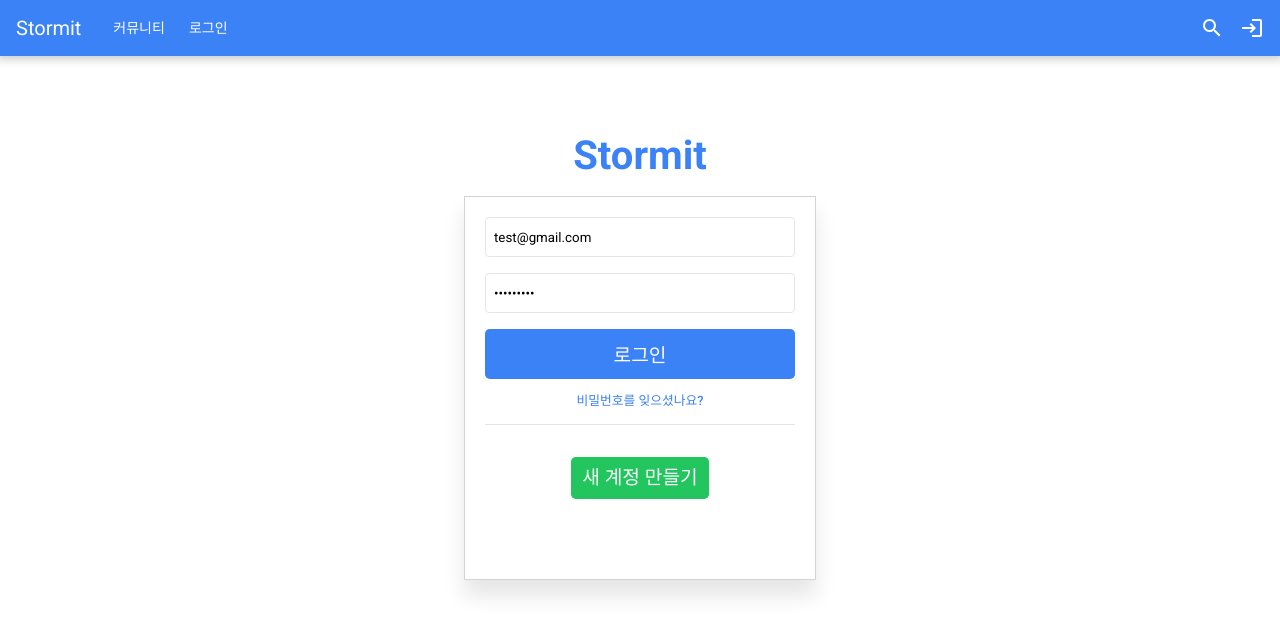
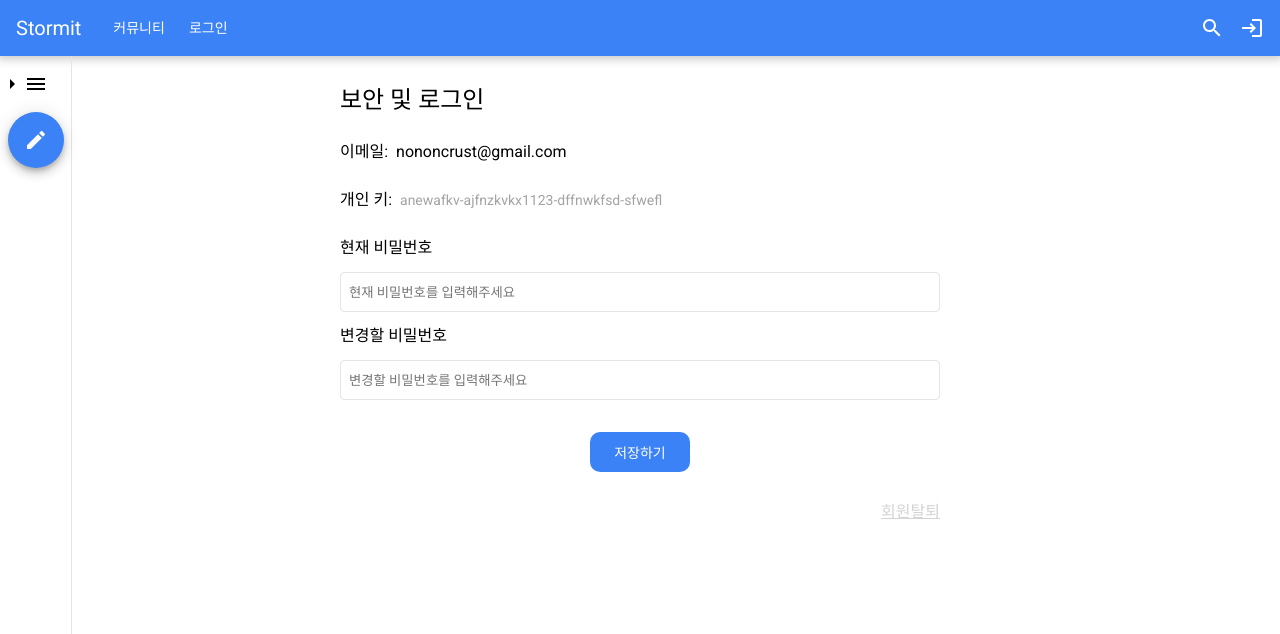
Before and after one commit to codestates/beb-04-stormit, a React (Create React App) app in the folder client/: page /account in a window 1280 px wide. Before the commit this address led to /login. Shown: the top 634 px of the page. Built offline with nearby package versions, Linux system fonts and the light colour scheme; no server answers.

Commit message:
feat: 유저 인증 기능 구현

```diff
--- a/client/src/App.tsx
+++ b/client/src/App.tsx
@@ -21,9 +21,9 @@ import Snackbar from "./components/common/Snackbar";
 import { snackbarActions } from "./store/snackbarSlice";
 import Agreement from "./pages/Agreement";
 import Communities from "./pages/Communities";
-import { authenticateAPI, refreshAccessTokenAPI } from "./lib/api/user";
+import { authenticateAPI } from "./lib/api/user";
 import { userActions } from "./store/userSlice";
-import { parseCookie, setCookie } from "./lib/utils";
+import { parseCookie } from "./lib/utils";
 import ErrorPage from "./pages/404";
 import DeletedPost from "./pages/DeletedPost";
 import SignUp from "./pages/SignUp";
@@ -62,12 +62,7 @@ const App: React.FC = () => {
         console.log(response);
 
         // userId가 클라이언트에 저장되는 시점
-        const {
-          user_id: userId,
-          username: email,
-          password: passwordHash,
-          nickname,
-        } = response.data;
+        const { user_id: userId, username: email, nickname } = response.data;
 
         dispatch(userActions.setLoggedIn());
 
@@ -75,52 +70,12 @@ const App: React.FC = () => {
           userActions.setUserInfo({
             email: email,
             nickname: nickname,
-            passwordHash: passwordHash,
             userId: userId,
           })
         );
 
         console.log("logged in");
       } catch (error: any) {
-        // silent refresh trggier
-        // console.log(error.response.data.message);
-
-        // if (error.response.data.message === "token expired") {
-        //   const response = await refreshAccessTokenAPI(userId);
-
-        //   const { accessToken } = response.data;
-
-        //   setCookie("access_token", accessToken, "10");
-
-        //   console.log("@@@ refresh API response @@@");
-        //   console.log(response);
-
-        //   const authResponse = await authenticateAPI(accessToken);
-
-        //   console.log("@@@ auth response @@@");
-        //   console.log(authResponse);
-
-        //   const {
-        //     user_id: responseUserId,
-        //     username: responseEmail,
-        //     password: responsePasswordHash,
-        //     nickname: responseNickname,
-        //   } = authResponse.data;
-
-        //   dispatch(userActions.setLoggedIn());
-
-        //   dispatch(
-        //     userActions.setUserInfo({
-        //       email: responseEmail,
-        //       nickname: responseNickname,
-        //       passwordHash: responsePasswordHash,
-        //       userId: responseUserId,
-        //     })
-        //   );
-
-        //   return;
-        // }
-
         dispatch(userActions.setLoggedOut());
       }
     };
--- a/client/src/components/ProfileModal.tsx
+++ b/client/src/components/ProfileModal.tsx
@@ -91,7 +91,6 @@ const ProfileModal: React.FC = () => {
   const isLoggedIn = useSelector((state) => state.user.isLoggedIn);
   const isDarkMode = useSelector((state) => state.theme.isDarkMode);
   const nickname = useSelector((state) => state.user.nickname);
-  const userId = useSelector((state) => state.user.userId);
 
   const dispatch = useDispatch();
 
@@ -113,7 +112,7 @@ const ProfileModal: React.FC = () => {
 
   const onClickLogOutButton = async () => {
     try {
-      await logoutAPI(userId);
+      await logoutAPI();
       closeModal();
       dispatch(userActions.setLoggedOut());
       removeCookie("access_token");
--- a/client/src/components/common/Tooltip.tsx
+++ b/client/src/components/common/Tooltip.tsx
@@ -94,6 +94,8 @@ const Tooltip: React.FC<Props> = ({ children, text, position }) => {
         className="target"
         onMouseEnter={onMouseEnter}
         onMouseLeave={onMouseLeave}
+        onFocus={() => setShowTooltip(true)}
+        onBlur={() => setShowTooltip(false)}
       >
         {children}
         {showTooltip && <div className="tooltip">{text}</div>}
--- a/client/src/lib/api/index.ts
+++ b/client/src/lib/api/index.ts
@@ -1,9 +1,12 @@
 import axiosInstance from "axios";
 import { refreshAccessTokenAPI } from "./user";
-import { setCookie } from "../utils";
+import { parseCookie, setCookie } from "../utils";
 
 const axios = axiosInstance.create({
   withCredentials: true,
+  headers: {
+    Authorization: `Bearer ${parseCookie(document.cookie).access_token}`,
+  },
 });
 
 // 액세스 토큰이 만료되었다는 응답을 받으면 액세스 토큰을 새로 재발급받고 다시 요청합니다.
@@ -21,11 +24,11 @@ axios.interceptors.response.use(
       try {
         const response = await refreshAccessTokenAPI();
         // access_token으로 변경
-        const { accessToken } = response.data;
+        const { access_token } = response.data;
 
-        setCookie("access_token", accessToken, "10");
+        setCookie("access_token", access_token, "10");
 
-        originalRequest.headers["Authorization"] = `Bearer ${accessToken}`;
+        originalRequest.headers["Authorization"] = `Bearer ${access_token}`;
 
         return axios(originalRequest);
       } catch (error) {
--- a/client/src/lib/api/user.ts
+++ b/client/src/lib/api/user.ts
@@ -8,26 +8,22 @@ export const loginAPI = (body: LoginAPIBodyType) =>
   axios.post<LoginAPIResponseType>("/user/login", body);
 
 // 로그아웃
-export const logoutAPI = (userId: number) =>
-  axios.post(`/user/logout/${userId}`);
+export const logoutAPI = () => axios.post(`/user/logout`);
 
 // 프로필 정보
 export const getProfileAPI = (userId: number) =>
   axios.get<GetProfileAPIResponseType>(`/user/${userId}`);
 
 // 닉네임 변경
-export const updateNameAPI = (userId: number, body: UpdateNameAPIBodyType) =>
-  axios.patch(`/user/${userId}`, body);
+export const updateNameAPI = (body: UpdateNameAPIBodyType) =>
+  axios.patch("/user/nickname", body);
 
 // 비밀번호 변경
-export const updatePasswordAPI = (
-  userId: number,
-  body: UpdatePasswordAPIBodyType
-) => axios.patch(`/user/${userId}`, body);
+export const updatePasswordAPI = (body: UpdatePasswordAPIBodyType) =>
+  axios.patch("/user/password", body);
 
 // 회원탈퇴
-export const withdrawalAPI = (userId: number) =>
-  axios.delete(`/user/${userId}`);
+export const withdrawalAPI = () => axios.delete("/user");
 
 /* ------------------------ 인증 관련 API ------------------------ */
 
--- a/client/src/pages/Account.tsx
+++ b/client/src/pages/Account.tsx
@@ -1,4 +1,4 @@
-import React, { useEffect, useState } from "react";
+import React, { useState } from "react";
 import { useNavigate } from "react-router-dom";
 import styled from "styled-components";
 import Button from "../components/common/Button";
@@ -65,47 +65,43 @@ const Base = styled.div`
 `;
 
 const Account: React.FC = () => {
-  const [password, setPassword] = useState("");
-  const [passwordConfirm, setPasswordConfirm] = useState("");
+  const [currentPassword, setCurrentPassword] = useState("");
+  const [newPassword, setNewPassword] = useState("");
 
-  const isLoggedIn = useSelector((state) => state.user.isLoggedIn);
   const email = useSelector((state) => state.user.email);
   const userId = useSelector((state) => state.user.userId);
-  const passwordHash = useSelector((state) => state.user.passwordHash);
 
   const navigate = useNavigate();
 
   const dispatch = useDispatch();
 
-  const onChangePassword = (event: React.ChangeEvent<HTMLInputElement>) => {
-    setPassword(event.target.value);
+  const onChangeCurrentPassword = (
+    event: React.ChangeEvent<HTMLInputElement>
+  ) => {
+    setCurrentPassword(event.target.value);
   };
 
-  const onChangePasswordConfirm = (
-    event: React.ChangeEvent<HTMLInputElement>
-  ) => {
-    setPasswordConfirm(event.target.value);
+  const onChangeNewPassword = (event: React.ChangeEvent<HTMLInputElement>) => {
+    setNewPassword(event.target.value);
   };
 
   const onClickSubmit = async () => {
-    if (password !== passwordConfirm) {
-      alert("비밀번호를 확인해주세요.");
-      return;
-    }
-
     const body = {
       user_id: userId,
-      current_password: passwordHash,
-      new_password: password,
+      current_password: currentPassword,
+      new_password: newPassword,
     };
 
     try {
-      await updatePasswordAPI(userId, body);
+      await updatePasswordAPI(body);
+
+      setCurrentPassword("");
+      setNewPassword("");
+      alert("변경되었습니다.");
     } catch (error) {
       console.log(error);
+      alert("비밀번호가 잘못되었습니다.");
     }
-
-    navigate("/");
   };
 
   const onClickWithdrawalButton = async () => {
@@ -113,7 +109,7 @@ const Account: React.FC = () => {
       window.confirm("한 번 탈퇴하면 되돌릴 수 없습니다. 탈퇴하시겠습니까?")
     ) {
       try {
-        const response = await withdrawalAPI(userId);
+        const response = await withdrawalAPI();
         console.log(response);
         dispatch(userActions.setLoggedOut());
         navigate("/");
@@ -122,13 +118,6 @@ const Account: React.FC = () => {
       }
     }
   };
-
-  // 로그인 되어있지 않으면 로그인 페이지로 이동함
-  useEffect(() => {
-    if (!isLoggedIn) {
-      navigate("/login");
-    }
-  }, [isLoggedIn, navigate]);
 
   return (
     <Base>
@@ -147,17 +136,19 @@ const Account: React.FC = () => {
             anewafkv-ajfnzkvkx1123-dffnwkfsd-sfwefl
           </span>
         </div>
-        <label className="password-label">비밀번호 변경</label>
+        <label className="password-label">현재 비밀번호</label>
         <Input
-          placeholder="변경할 비밀번호"
-          value={password}
-          onChange={onChangePassword}
+          type="password"
+          placeholder="현재 비밀번호를 입력해주세요"
+          value={currentPassword}
+          onChange={onChangeCurrentPassword}
         />
-        <label className="password-label">비밀번호 확인</label>
+        <label className="password-label">변경할 비밀번호</label>
         <Input
-          placeholder="한번 더 입력해주세요"
-          value={passwordConfirm}
-          onChange={onChangePasswordConfirm}
+          type="password"
+          placeholder="변경할 비밀번호를 입력해주세요"
+          value={newPassword}
+          onChange={onChangeNewPassword}
         />
         <div className="account-button-wrapper">
           <Button variant="contained" onClick={onClickSubmit}>
--- a/client/src/pages/Home.tsx
+++ b/client/src/pages/Home.tsx
@@ -215,11 +215,13 @@ const Home: React.FC = () => {
                 <Skeleton width="100%" height="4rem" />
               </div>
             ))}
-        <div className="more-button-wrapper" onClick={onClickMorePosts}>
-          <IconButton>
-            <KeyboardDoubleArrowDownIcon />
-          </IconButton>
-        </div>
+        {!loading && (
+          <div className="more-button-wrapper" onClick={onClickMorePosts}>
+            <IconButton>
+              <KeyboardDoubleArrowDownIcon />
+            </IconButton>
+          </div>
+        )}
         <div className="fab-wrapper">
           {isLoggedIn && (
             <Link to="/post">
--- a/client/src/pages/Login.tsx
+++ b/client/src/pages/Login.tsx
@@ -122,8 +122,8 @@ const LoginForm = styled.form`
 `;
 
 const Login: React.FC = () => {
-  const [email, setEmail] = useState("test@gmail.com");
-  const [password, setPassword] = useState("123123123");
+  const [email, setEmail] = useState("nonon@gmail.com");
+  const [password, setPassword] = useState("asdasdasd!");
   const [validated, setValidated] = useState(true);
 
   const isLoggedIn = useSelector((state) => state.user.isLoggedIn);
@@ -175,7 +175,6 @@ const Login: React.FC = () => {
       const {
         user_id: userId,
         username: email,
-        password: passwordHash,
         nickname,
       } = authAPIResponse.data;
 
@@ -186,7 +185,6 @@ const Login: React.FC = () => {
         userActions.setUserInfo({
           email: email,
           nickname: nickname,
-          passwordHash: passwordHash,
           userId: userId,
         })
       );
--- a/client/src/pages/MyPage.tsx
+++ b/client/src/pages/MyPage.tsx
@@ -128,11 +128,7 @@ const Mypage: React.FC = () => {
   const [input, setInput] = useState("");
   const [editMode, setEditMode] = useState(false);
 
-  const userId = useSelector((state) => state.user.userId);
   const nickname = useSelector((state) => state.user.nickname);
-  const isLoggedIn = useSelector((state) => state.user.isLoggedIn);
-
-  const navigate = useNavigate();
 
   const onChangeInput = (event: React.ChangeEvent<HTMLInputElement>) => {
     setInput(event.target.value);
@@ -143,10 +139,12 @@ const Mypage: React.FC = () => {
   };
 
   const onClickSubmitButton = async () => {
-    const body = { nickname: input, user_id: userId };
+    const body = { nickname: input };
 
     try {
-      await updateNameAPI(userId, body);
+      await updateNameAPI(body);
+      alert("변경되었습니다.");
+      setEditMode(false);
     } catch (error) {
       console.log(error);
     }
@@ -155,13 +153,6 @@ const Mypage: React.FC = () => {
   const onClickProfileImage = () => {
     alert("현재 프로필 변경은 지원하지 않습니다.");
   };
-
-  // 로그인 되어있지 않으면 로그인 페이지로 이동함
-  useEffect(() => {
-    if (!isLoggedIn) {
-      navigate("/login");
-    }
-  }, [isLoggedIn, navigate]);
 
   return (
     <Base>
--- a/client/src/store/userSlice.ts
+++ b/client/src/store/userSlice.ts
@@ -5,7 +5,6 @@ interface userState {
   userId: number;
   nickname: string;
   email: string;
-  passwordHash: string;
 }
 
 const initialState: userState = {
@@ -13,7 +12,6 @@ const initialState: userState = {
   userId: 0,
   nickname: "",
   email: "",
-  passwordHash: "",
 };
 
 export const userSlice = createSlice({
@@ -32,7 +30,6 @@ export const userSlice = createSlice({
       state.nickname = "";
       state.email = "";
       state.userId = 0;
-      state.passwordHash = "";
     },
     // 로그인 시 같이 호출해야함
     setUserInfo(
@@ -40,14 +37,12 @@ export const userSlice = createSlice({
       action: PayloadAction<{
         email: string;
         nickname: string;
-        passwordHash: string;
         userId: number;
       }>
     ) {
       state.userId = action.payload.userId;
       state.email = action.payload.email;
       state.nickname = action.payload.nickname;
-      state.passwordHash = action.payload.passwordHash;
     },
   },
 });
--- a/client/src/types/user.d.ts
+++ b/client/src/types/user.d.ts
@@ -14,7 +14,6 @@ type LoginAPIBodyType = {
 };
 
 type UpdateNameAPIBodyType = {
-  user_id: number;
   nickname: string;
 };
 
@@ -25,7 +24,7 @@ type UpdatePasswordAPIBodyType = {
 };
 
 type RefreshAccessTokenResponseType = {
-  accessToken: string;
+  access_token: string;
 };
 
 type AuthenticateAPIResponseType = {
```
